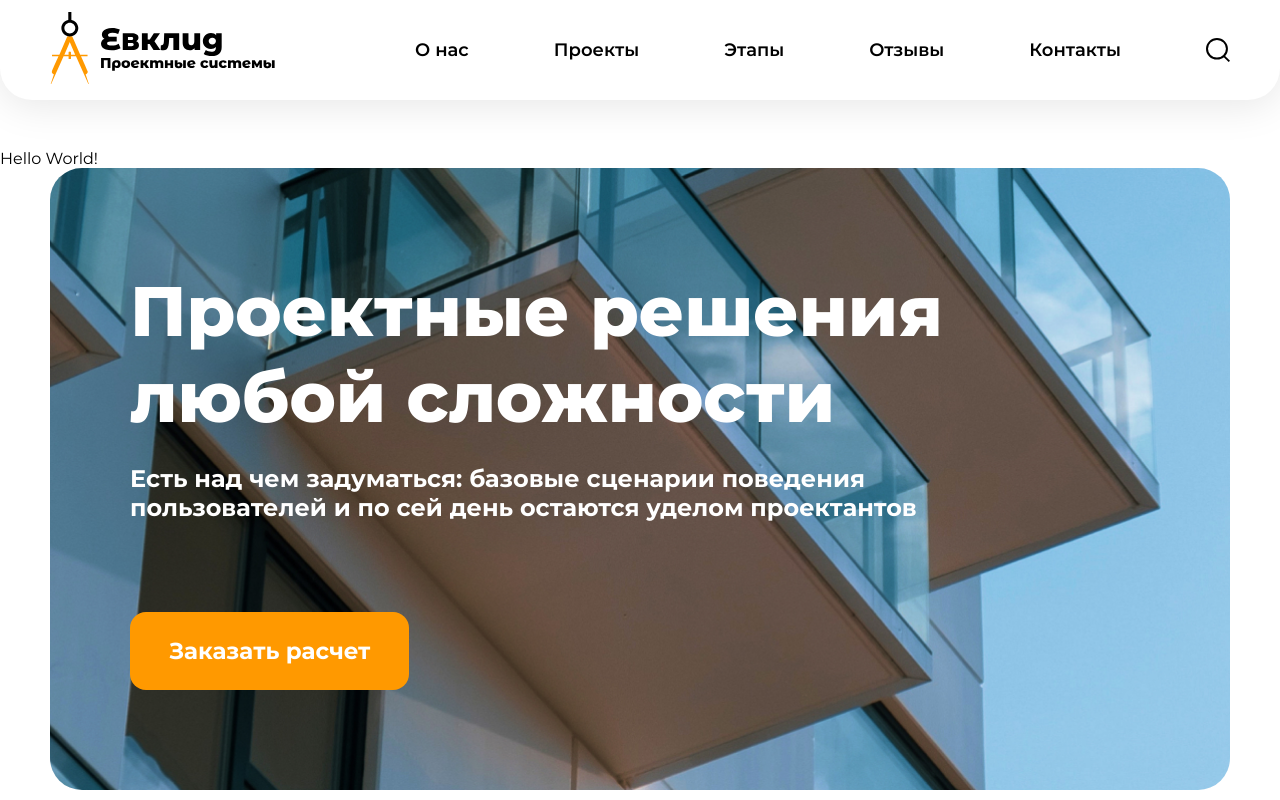
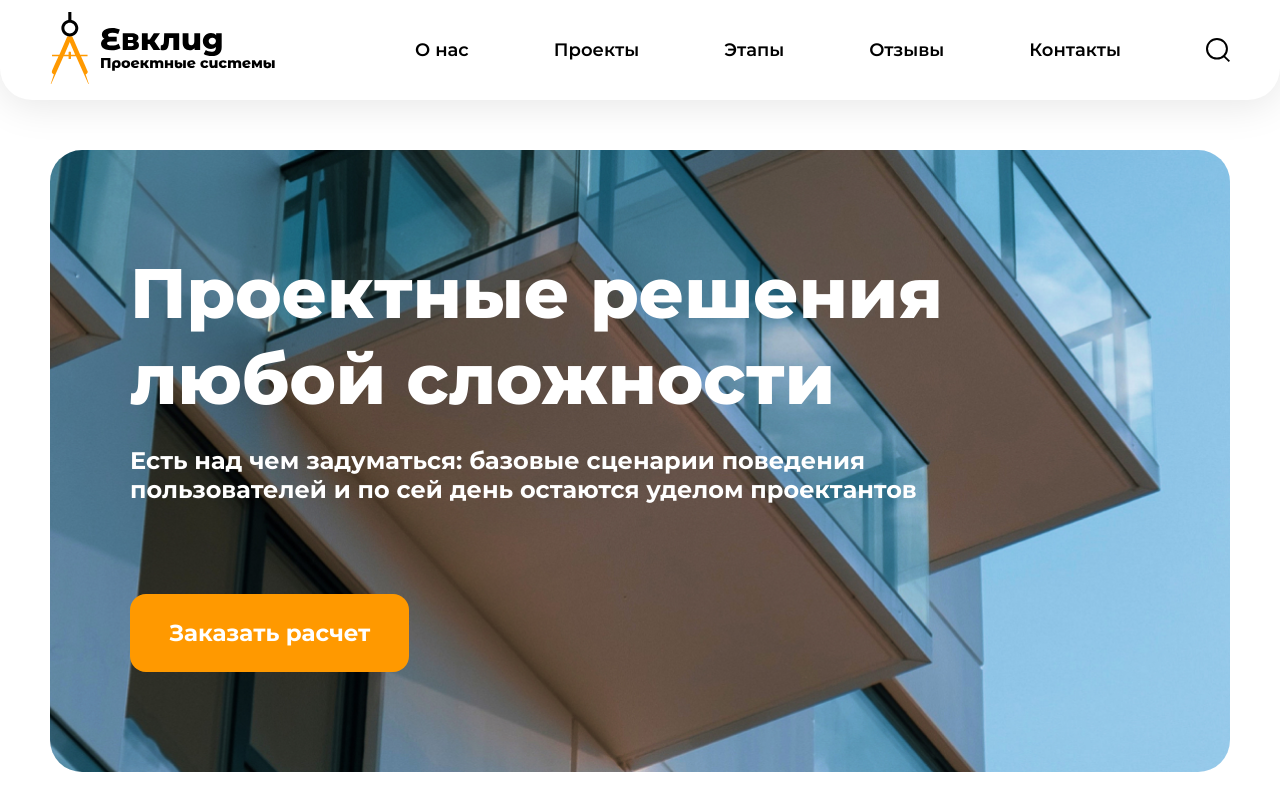
Before and after one commit to tagir-cyber/evclid-scss, a plain HTML site: page index.html in a window 1280 px wide. Shown: the top 800 px of the page. Drawn offline with Linux system fonts and the light colour scheme; files whose address does not match are found by name.

Commit message:
removeHelloWorld

```diff
--- a/index.html
+++ b/index.html
@@ -54,7 +54,6 @@
         </div>
     </header>
     <main>
-        <section>Hello World!</section>
         <section class="hiro">
             <div class="container">
                 <div class="hiro__block">
```
